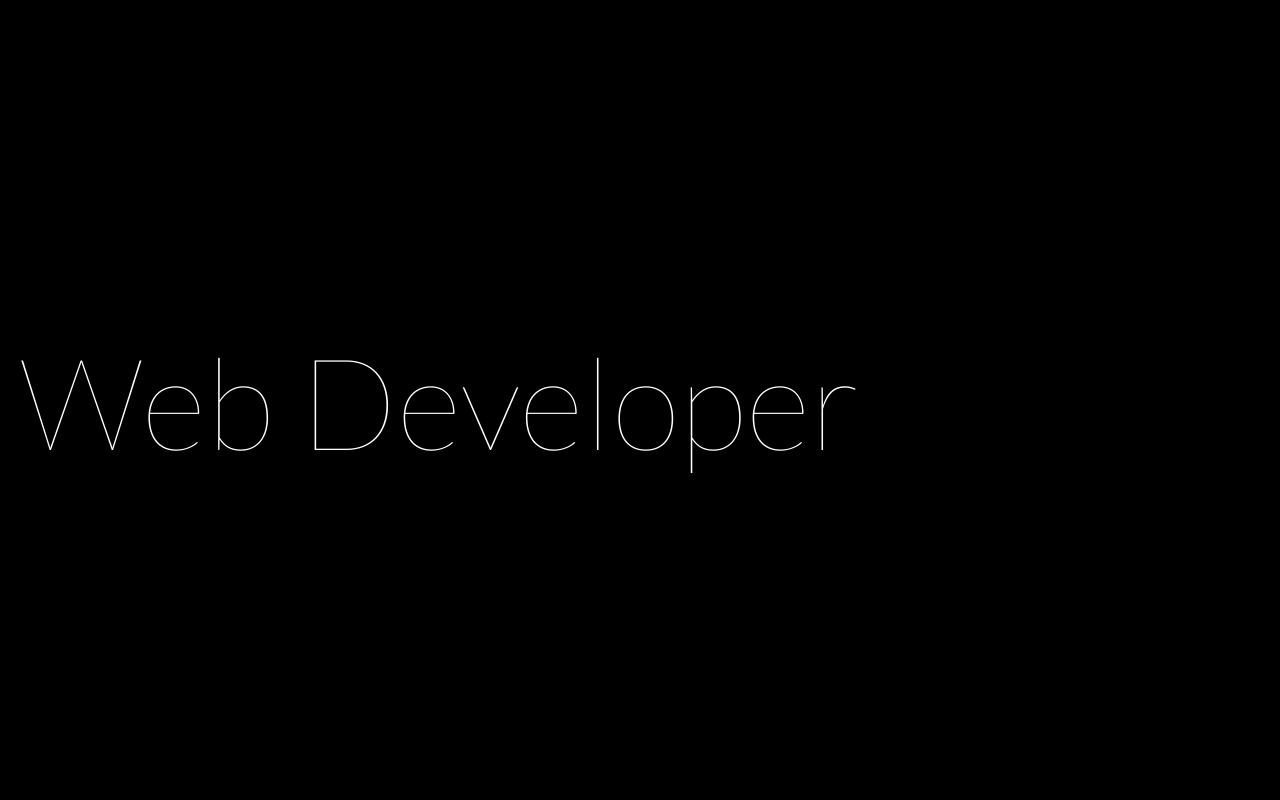
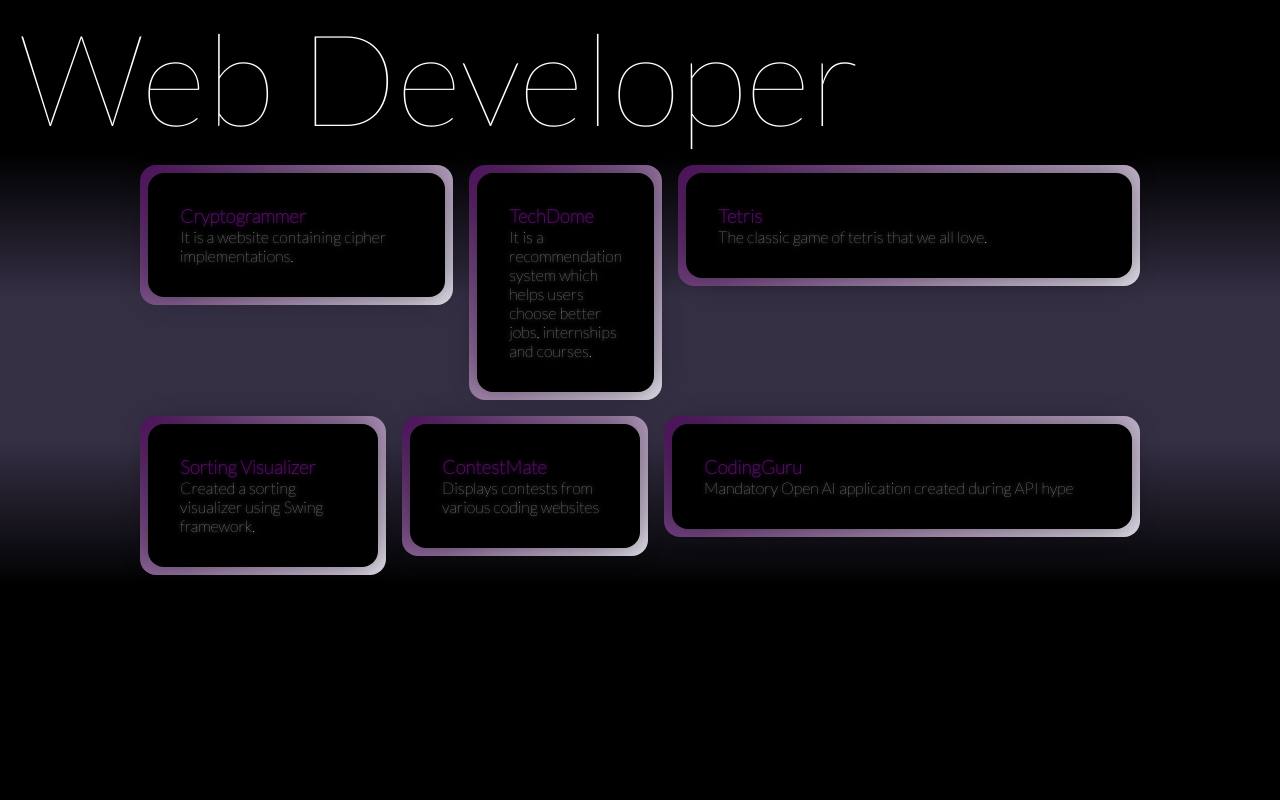
Before and after one commit to shadowasphodel2919/shadowasphodel2919.github.io, a website built with Vite: page index.html in a window 1280 px wide. Shown: the top 800 px of the page. Built offline with nearby package versions, Linux system fonts and the light colour scheme; no server answers; files whose address does not match are found by name.

Commit message:
Updated banner height

```diff
--- a/style.css
+++ b/style.css
@@ -30,7 +30,7 @@
   text-decoration-thickness: 1px;
 }
 .banner{
-  height: 100vh;
+  height: auto;
   width: 100%;
   display: flex;
   flex-direction: column;
@@ -71,7 +71,7 @@
   /* background-color: rgb(9, 11, 10); */
   max-width: 80vw;
   gap: 2em;
-  max-height: 80vh;
+  max-height: auto;
   /* overflow: hidden; */
 }
 
```
